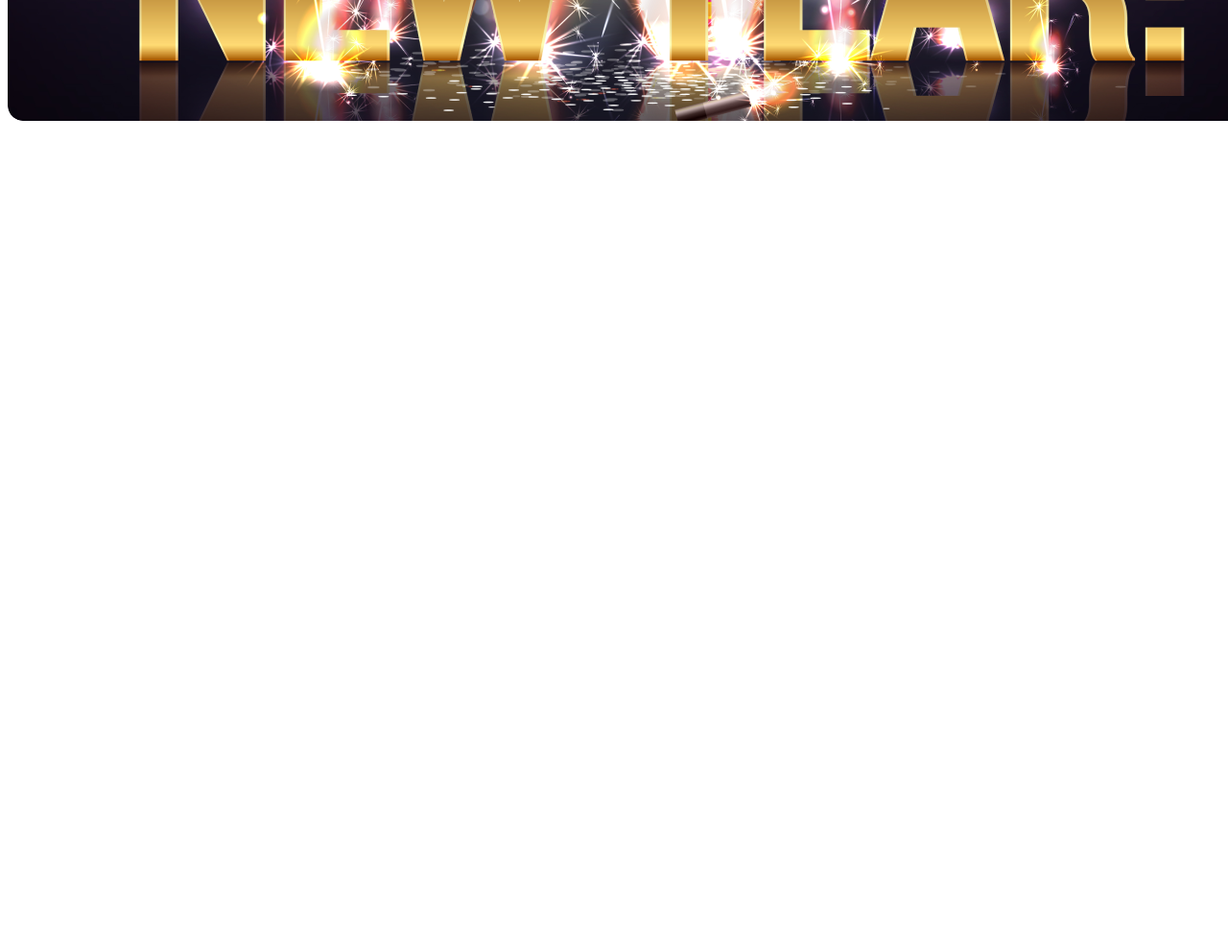
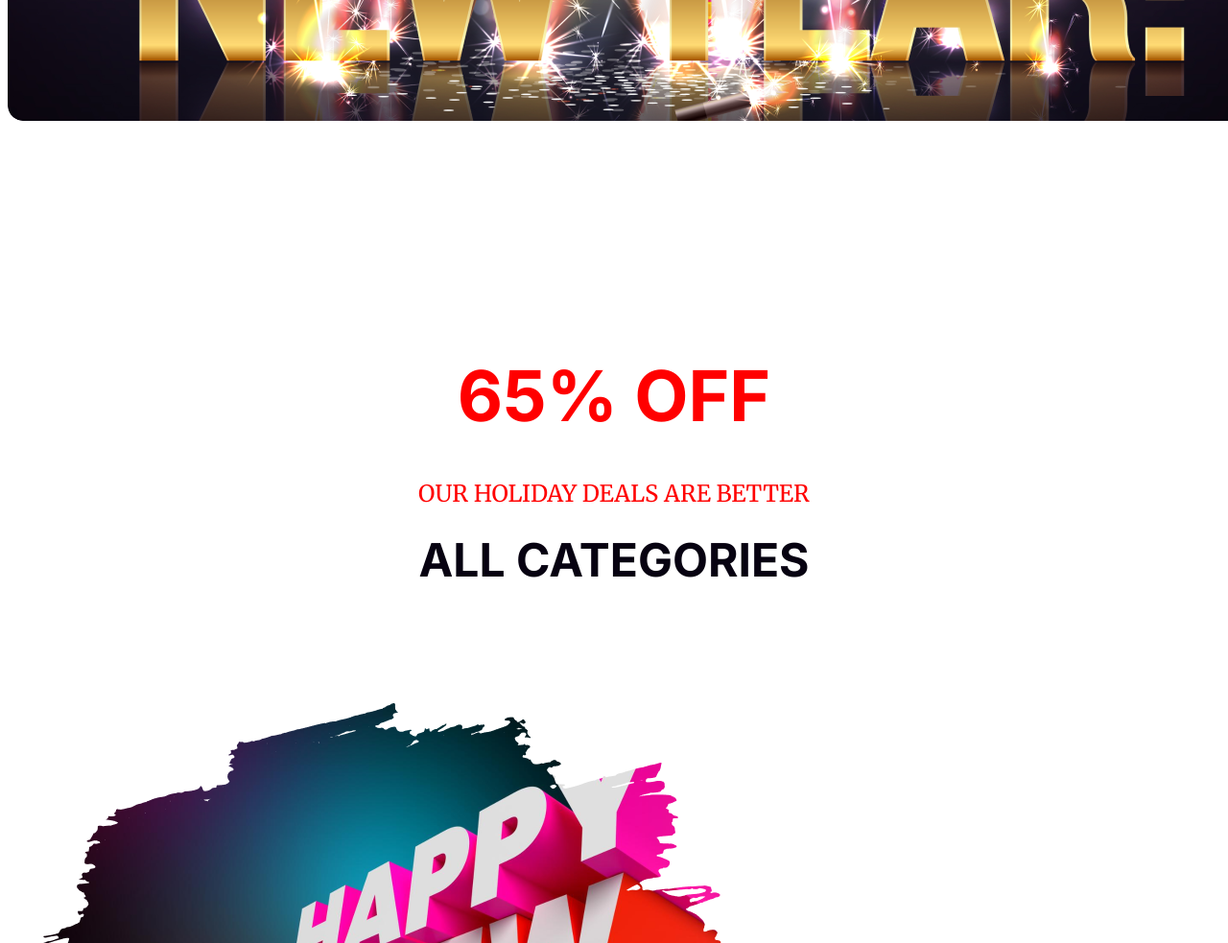
Before and after one commit to mdalrasel/New-Year-Celebrate, a plain HTML site: page index.html in a window 1280 px wide. Shown: the part 482-1465 px from the top of the page at 96% size. Before the commit the page ends 800 px from the top, so only its background shows below. Drawn offline with Linux system fonts and the light colour scheme.

Commit message:
section banner

```diff
--- a/index.html
+++ b/index.html
@@ -23,6 +23,24 @@
             </div>
         </div>
     </header>
+    <main>
+        <section>
+                <div class="section-banner" >
+                    <div class=" section-header">
+                        <h5>65% OFF</h5>
+                    </div>
+                    <div class=" section-text ">
+                        <p>OUR HOLIDAY DEALS   ARE BETTER</p>
+                    </div>
+                    <div class="section-title" >ALL CATEGORIES</div>
+
+                </div>
+                <div class="new-year-photo">
+                    <img src="assist/New Year Photo.png" alt="">
+                </div>
+
+        </section>
+    </main>
 
 </body>
 </html>
--- a/style/style.css
+++ b/style/style.css
@@ -5,6 +5,8 @@ body{
     font-family: 'Roboto', sans-serif;
     font-family: 'Merriweather', serif;
 }
+
+/* header-container */
 header{
     background: #FFF;
     width: 1320px;
@@ -37,3 +39,40 @@ header{
     width: 632px;
     padding: 0px 344px 177px 344px;
 }
+
+
+/* section-1-container */
+
+.section-banner{
+
+    padding: 120px 400px;
+
+}
+.section-header{
+    color: #F00;
+    text-align: center;
+    font-family: Inter;
+    font-size: 88px;
+    font-weight: 700;
+}
+
+.section-text{
+    color: #F00;
+    text-align: center;
+    font-size: 24px;
+    font-weight: 500;
+    margin-top: -80px;
+}
+.section-title{
+    color: #070211;
+    text-align: center;
+    font-family: Inter;
+    font-size: 48px;
+    font-style: normal;
+    font-weight: 700;
+}
+.new-year-photo{
+    width: 80px;
+    height: 50px;
+    /* padding: 0px 400px; */
+}
```
